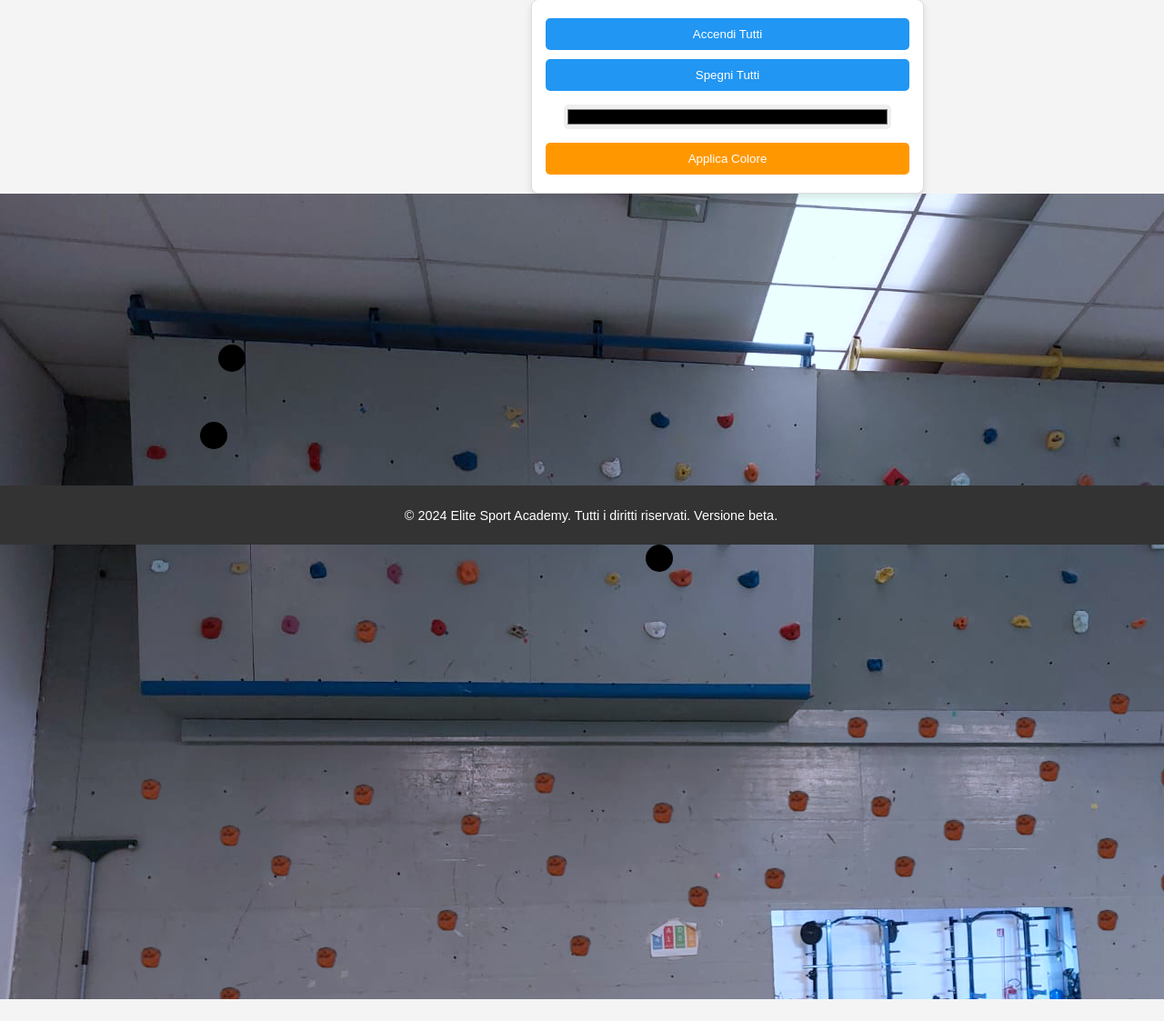
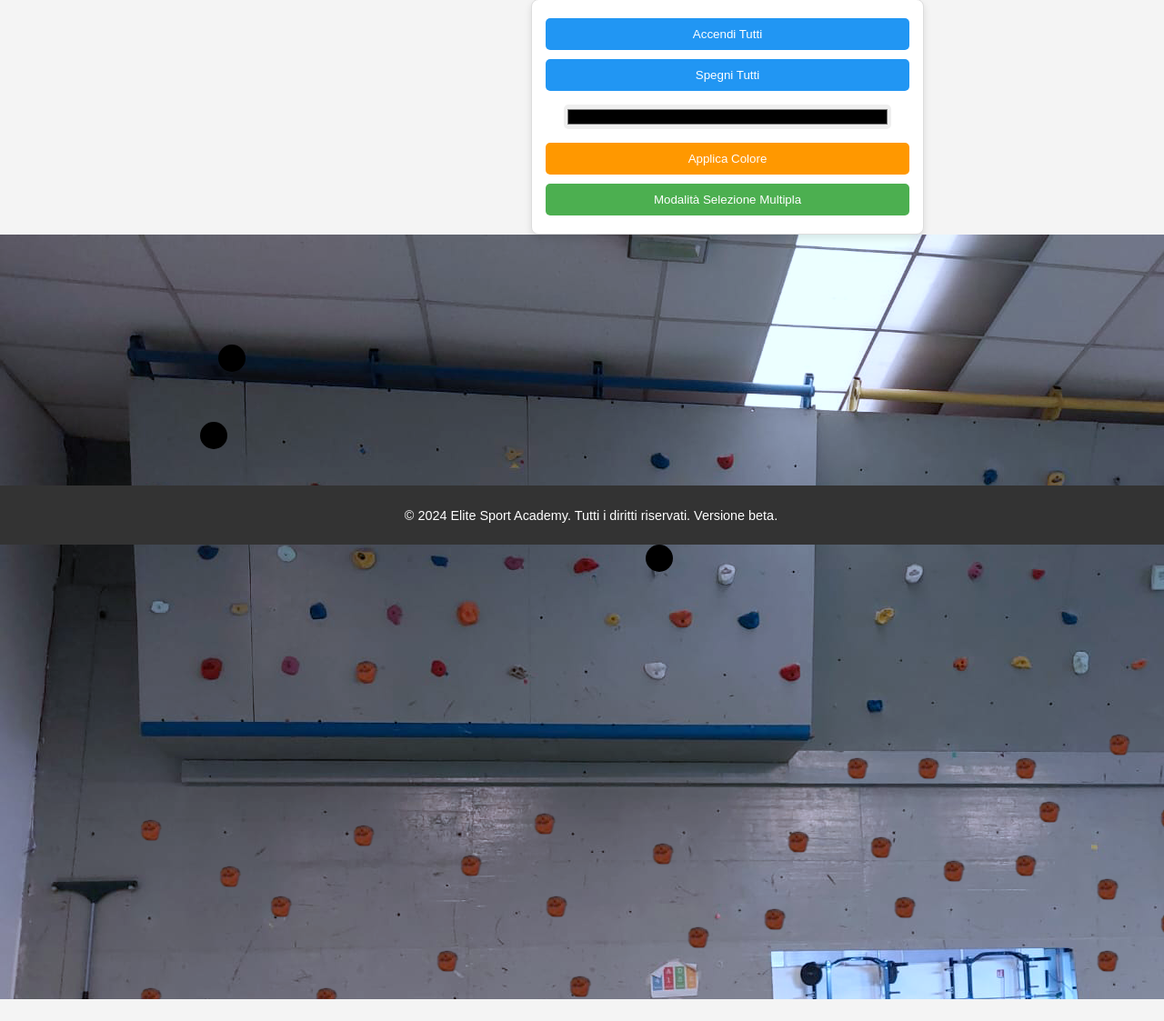
Before and after one commit to Bartolini1522/sitoesa, a Flask app: page / in a window 1280 px wide; the page is wider, and only the part inside the window is pictured. Shown: the part 201-1324 px from the top of that part at 91% size. Run offline with Flask 3, Linux system fonts and the light colour scheme.

Commit message:
test 1 selezione multipla

```diff
--- a/main.py
+++ b/main.py
@@ -49,5 +49,32 @@ def set_led_color(led_id, color):
     else:
         return jsonify({'status': 'error', 'message': 'LED ID non valido'}), 404
 
+@app.route('/batch_action', methods=['POST'])
+def batch_action():
+    data = request.json
+    ids = data.get('ids', [])
+    action = data.get('action')
+    color = data.get('color')
+
+    if not ids or action not in ['on', 'off', 'color']:
+        return jsonify({'status': 'error', 'message': 'Dati di richiesta non validi'}), 400
+
+    for led_id in ids:
+        if 1 <= led_id <= LED_COUNT:
+            if action == 'on':
+                pixels[led_id - 1] = (255, 255, 255)
+            elif action == 'off':
+                pixels[led_id - 1] = (0, 0, 0)
+            elif action == 'color' and color is not None:
+                r = (color >> 16) & 0xFF
+                g = (color >> 8) & 0xFF
+                b = color & 0xFF
+                pixels[led_id - 1] = (r, g, b)
+        else:
+            return jsonify({'status': 'error', 'message': f'LED ID non valido: {led_id}'}), 404
+
+    pixels.show()
+    return jsonify({'status': 'success', 'message': f'Azione batch {action} applicata con successo'}), 200
+
 if __name__ == '__main__':
-	app.run(host='0.0.0.0', port=5000, debug=True)
+    app.run(host='0.0.0.0', port=5000, debug=True)
--- a/static/css/style.css
+++ b/static/css/style.css
@@ -183,3 +183,24 @@ footer {
 .control-panel #apply-color:hover {
     background-color: #F57C00;
 }
+
+.control-panel #toggle-multi-select {
+    background-color: #4CAF50;
+}
+
+.control-panel #toggle-multi-select.active {
+    background-color: #FF5722; /* Changes color when active */
+}
+
+.control-panel #toggle-multi-select:hover {
+    background-color: #388E3C;
+}
+
+.control-panel #toggle-multi-select.active:hover {
+    background-color: #E64A19; /* Changes color on hover when active */
+}
+
+.button.selected {
+    border: 2px solid #FF5722;
+    box-shadow: 0 0 5px rgba(255, 87, 34, 0.5);
+}
--- a/static/js/script.js
+++ b/static/js/script.js
@@ -1,149 +1,220 @@
-let selectedButtonId;
-let selectedButton;
+// script.js
 
-// Mostra il modal quando un bottone LED è cliccato
-function showModal(event, buttonId) {
-    selectedButtonId = buttonId;
+document.addEventListener('DOMContentLoaded', function () {
+    const buttons = document.querySelectorAll('.button');
+    const toggleMultiSelectBtn = document.getElementById('toggle-multi-select');
     const modal = document.getElementById('modal');
-    modal.style.display = 'block';
-    modal.style.top = (event.clientY + 10) + 'px';
-    modal.style.left = (event.clientX + 10) + 'px';
-}
+    const coordinates = document.getElementById('coordinates');
+    const colorPicker = document.getElementById('color-picker');
+    const allOnBtn = document.getElementById('all-on');
+    const allOffBtn = document.getElementById('all-off');
+    const applyColorBtn = document.getElementById('apply-color');
+    const allColorPicker = document.getElementById('all-color-picker');
+    const submitColorBtn = document.getElementById('submit-color');
+    const onButton = document.getElementById('on-button');
+    const offButton = document.getElementById('off-button');
+    const modalApplyColorBtn = document.getElementById('modal-apply-color');
+    const modalColorPicker = document.getElementById('modal-color-picker');
 
-// Mostra il color picker per scegliere il colore
-function showColorPicker(event) {
-    const colorPicker = document.getElementById('color-picker');
-    colorPicker.style.display = 'block';
-    colorPicker.style.top = (event.clientY + 10) + 'px';
-    colorPicker.style.left = (event.clientX + 10) + 'px';
-}
+    let multiSelectMode = false;
+    let selectedButtons = new Set();
 
-// Gestisce il click sui bottoni LED
-function handleButtonClick(event) {
-    const buttonId = event.target.id;
-    selectedButton = event.target;
-    showModal(event, buttonId);
-}
+    console.log("JavaScript initialized and DOM content loaded");
 
-// Applica il colore selezionato a tutti i bottoni LED
-function applyColorToAll(color) {
-    document.querySelectorAll('.button').forEach(button => {
-        button.style.backgroundColor = color;
+    // Toggle multi-select mode
+    toggleMultiSelectBtn.addEventListener('click', function () {
+        multiSelectMode = !multiSelectMode;
+        toggleMultiSelectBtn.classList.toggle('active', multiSelectMode);
+
+        console.log(`Multi-select mode: ${multiSelectMode ? 'ON' : 'OFF'}`);
+
+        if (!multiSelectMode) {
+            // Clear selected buttons if exiting multi-select mode
+            console.log("Clearing selected buttons on exit of multi-select mode");
+            selectedButtons.forEach(button => button.classList.remove('selected'));
+            selectedButtons.clear();
+        }
     });
-}
 
-// Invia la richiesta al server Flask per controllare i LED
-function sendLedRequest(id, color = null) {
-    const url = color !== null ? `http://delfo.local:5000/set_led/${id}/${color}` : `http://delfo.local:5000/turn_off/${id}`;
-    fetch(url, {
-        method: 'POST',
-        headers: {
-            'Content-Type': 'application/json'
-        },
-        body: JSON.stringify({}) // Invia un corpo vuoto se non hai dati specifici da inviare
-    })
-    .then(response => {
-        if (!response.ok) {
-            throw new Error('Failed to update LED');
+    // Toggle LED selection in multi-select mode
+    buttons.forEach(button => {
+        button.addEventListener('click', function (e) {
+            if (multiSelectMode) {
+                e.preventDefault(); // Prevent default behavior
+                toggleLEDSelection(button);
+            } else {
+                showLEDOptions(button);
+            }
+        });
+    });
+
+    // Function to toggle LED selection
+    function toggleLEDSelection(button) {
+        if (selectedButtons.has(button)) {
+            button.classList.remove('selected');
+            selectedButtons.delete(button);
+            console.log(`Deselected LED: ${button.id}`);
+        } else {
+            button.classList.add('selected');
+            selectedButtons.add(button);
+            console.log(`Selected LED: ${button.id}`);
         }
-        return response.json();
-    })
-    .then(data => {
-        console.log(data.message);
-    })
-    .catch(error => {
-        console.error('Error:', error);
-    });
-}
-
-
-// Visualizza le coordinate del click sull'immagine
-document.getElementById('photo').addEventListener('click', function(event) {
-    const rect = event.target.getBoundingClientRect();
-    const x = event.clientX - rect.left;
-    const y = event.clientY - rect.top;
-
-    const coordinatesBox = document.getElementById('coordinates');
-    coordinatesBox.textContent = `Coordinate: (${Math.round(x)}, ${Math.round(y)})`;
-});
-
-// Gestisce l'applicazione del colore scelto tramite color picker
-document.getElementById('submit-color').addEventListener('click', function() {
-    if (!selectedButtonId) {
-        console.log("No button selected");
-        return;
     }
 
-    const colorInput = document.getElementById('color-input');
-    const color = colorInput.value;
-    const selectedButton = document.getElementById(selectedButtonId);
+    // Function to show LED options in single mode
+    function showLEDOptions(button) {
+        // Open the modal for individual LED control
+        modal.style.display = 'block';
+        console.log(`Opening modal for LED: ${button.id}`);
 
-    if (selectedButton) {
-        selectedButton.style.backgroundColor = color;
-        console.log(`Button ID: ${selectedButtonId}, Color: ${color}, Power: On`);
-
-        // Converti il colore in RGB
-        const rgb = parseInt(color.slice(1), 16);
-        sendLedRequest(selectedButtonId, rgb);
+        // Set the modal to control this specific LED
+        onButton.onclick = () => {
+            console.log(`Request to turn ON LED: ${button.id}`);
+            sendToggleRequest(button, true);
+        };
+        offButton.onclick = () => {
+            console.log(`Request to turn OFF LED: ${button.id}`);
+            sendToggleRequest(button, false);
+        };
+        modalApplyColorBtn.onclick = () => {
+            const color = modalColorPicker.value;
+            console.log(`Request to change color of LED: ${button.id} to ${color}`);
+            sendChangeColorRequest(button, color);
+        };
     }
 
-    document.getElementById('color-picker').style.display = 'none';
-    document.getElementById('modal').style.display = 'none';
-});
+    // Function to send toggle request
+    function sendToggleRequest(button, state) {
+        fetch('http://delfo.local:5000/toggle', {
+            method: 'POST',
+            headers: { 'Content-Type': 'application/json' },
+            body: JSON.stringify({ id: button.id, state: state })
+        })
+        .then(response => response.json())
+        .then(data => {
+            if (data.success) {
+                toggleLED(button, state);
+                console.log(`Server responded: LED ${button.id} is now ${state ? 'ON' : 'OFF'}`);
+            } else {
+                console.error(`Failed to toggle LED: ${button.id}`);
+            }
+        })
+        .catch(error => console.error('Error:', error));
+    }
 
-// Gestisce il click sul bottone "Accendi"
-document.getElementById('on-button').addEventListener('click', function() {
-    showColorPicker(event);
-    document.getElementById('modal').style.display = 'none';
-});
+    // Function to toggle LED state
+    function toggleLED(button, state) {
+        button.style.backgroundColor = state ? 'red' : 'black';
+        button.classList.remove('selected'); // Remove selection on toggle
+        console.log(`LED ${button.id} visually updated to ${state ? 'ON' : 'OFF'}`);
+    }
 
-// Gestisce il click sul bottone "Spegni"
-document.getElementById('off-button').addEventListener('click', function() {
-    if (selectedButton) {
-        selectedButton.style.backgroundColor = 'black';
-        console.log(`Button ID: ${selectedButtonId}, Power: Off`);
-        sendLedRequest(selectedButtonId);
+    // Function to send color change request
+    function sendChangeColorRequest(button, color) {
+        fetch('http://delfo.local:5000/change_color', {
+            method: 'POST',
+            headers: { 'Content-Type': 'application/json' },
+            body: JSON.stringify({ id: button.id, color: color })
+        })
+        .then(response => response.json())
+        .then(data => {
+            if (data.success) {
+                changeLEDColor(button, color);
+                console.log(`Server responded: Color of LED ${button.id} changed to ${color}`);
+            } else {
+                console.error(`Failed to change color of LED: ${button.id}`);
+            }
+        })
+        .catch(error => console.error('Error:', error));
     }
-    document.getElementById('modal').style.display = 'none';
-});
 
-// Aggiunge gli event listener a tutti i bottoni LED
-document.querySelectorAll('.button').forEach(button => {
-    button.addEventListener('click', handleButtonClick);
-});
+    // Function to change LED color
+    function changeLEDColor(button, color) {
+        button.style.backgroundColor = color;
+        button.classList.remove('selected'); // Remove selection on color change
+        console.log(`LED ${button.id} color visually updated to ${color}`);
+    }
 
-// Azioni del Pannello di Controllo
-document.getElementById('all-on').addEventListener('click', function() {
-    applyColorToAll('white'); // Accendi tutti i LED con colore bianco
-    console.log('Button ID: all, Color: white, Power: on');
+    // Close modal on outside click
+    window.onclick = function (event) {
+        if (event.target == modal) {
+            modal.style.display = 'none';
+            console.log("Modal closed");
+        }
+    }
 
-    // Accendi tutti i LED con colore bianco
-    document.querySelectorAll('.button').forEach(button => {
-        button.style.backgroundColor = 'white';
-        sendLedRequest(button.id, 0xFFFFFF);
+    // Batch actions for selected LEDs
+    function applyActionToSelectedLEDs(action, color) {
+        const selectedIds = Array.from(selectedButtons).map(button => button.id);
+
+        console.log(`Applying batch action: ${action} to LEDs: ${selectedIds.join(', ')}${action === 'color' ? ` with color ${color}` : ''}`);
+
+        fetch('http://delfo.local:5000/batch_action', {
+            method: 'POST',
+            headers: { 'Content-Type': 'application/json' },
+            body: JSON.stringify({ ids: selectedIds, action: action, color: color })
+        })
+        .then(response => response.json())
+        .then(data => {
+            if (data.success) {
+                selectedButtons.forEach(button => {
+                    switch (action) {
+                        case 'on':
+                            toggleLED(button, true);
+                            break;
+                        case 'off':
+                            toggleLED(button, false);
+                            break;
+                        case 'color':
+                            changeLEDColor(button, color);
+                            break;
+                        default:
+                            break;
+                    }
+                });
+                console.log(`Server responded: Batch action ${action} applied successfully`);
+            } else {
+                console.error(`Failed to apply batch action: ${action}`);
+            }
+        })
+        .catch(error => console.error('Error:', error));
+    }
+
+    // Apply color to all selected LEDs
+    applyColorBtn.addEventListener('click', function () {
+        const color = allColorPicker.value;
+        console.log(`Apply color ${color} to selected LEDs`);
+        applyActionToSelectedLEDs('color', color);
+    });
+
+    // Turn on all selected LEDs
+    allOnBtn.addEventListener('click', function () {
+        console.log("Turning ON all selected LEDs");
+        applyActionToSelectedLEDs('on');
+    });
+
+    // Turn off all selected LEDs
+    allOffBtn.addEventListener('click', function () {
+        console.log("Turning OFF all selected LEDs");
+        applyActionToSelectedLEDs('off');
+    });
+
+    // Individual LED control using modal
+    submitColorBtn.addEventListener('click', function () {
+        const color = colorPicker.querySelector('#color-input').value;
+        const button = document.querySelector('.button.selected');
+        if (button) {
+            console.log(`Submit color ${color} for LED: ${button.id}`);
+            sendChangeColorRequest(button, color);
+            colorPicker.style.display = 'none';
+        }
+    });
+
+    // Update coordinates on mouse movement
+    document.addEventListener('mousemove', function (e) {
+        const x = e.clientX;
+        const y = e.clientY;
+        coordinates.innerText = `Coordinate: (${x}, ${y})`;
+        console.log(`Mouse coordinates updated: (${x}, ${y})`);
     });
 });
-
-document.getElementById('all-off').addEventListener('click', function() {
-    applyColorToAll('black'); // Spegni tutti i LED (colore nero)
-    console.log('Button ID: all, Power: off');
-
-    // Spegni tutti i LED
-    document.querySelectorAll('.button').forEach(button => {
-        button.style.backgroundColor = 'black';
-        sendLedRequest(button.id);
-    });
-});
-
-document.getElementById('apply-color').addEventListener('click', function() {
-    const colorInput = document.getElementById('all-color-picker');
-    const color = colorInput.value;
-    applyColorToAll(color);
-    console.log(`Button ID: all, color: ${color}, Power: on`);
-
-    // Converti il colore in RGB
-    const rgb = parseInt(color.slice(1), 16);
-    document.querySelectorAll('.button').forEach(button => {
-        sendLedRequest(button.id, rgb);
-    });
-});
--- a/templates/index.html
+++ b/templates/index.html
@@ -12,33 +12,39 @@
         <h1>Controllo LED Parete Arrampicata</h1>
     </header>
 
-    <div class="container">
-        <div class="control-panel" id="control-panel">
-            <button id="all-on">Accendi Tutti</button>
-            <button id="all-off">Spegni Tutti</button>
-            <input type="color" id="all-color-picker">
-            <button id="apply-color">Applica Colore</button>
-        </div>
+    <main class="container">
+        <section class="control-panel" id="control-panel">
+            <button id="all-on" aria-label="Turn All LEDs On">Accendi Tutti</button>
+            <button id="all-off" aria-label="Turn All LEDs Off">Spegni Tutti</button>
+            <input type="color" id="all-color-picker" aria-label="Pick a color for all LEDs">
+            <button id="apply-color" aria-label="Apply Color to All LEDs">Applica Colore</button>
+            <button id="toggle-multi-select" aria-label="Toggle Multi-Select Mode">Modalità Selezione Multipla</button>
+        </section>
 
         <img src="/static/img/muro2.png" alt="Immagine" class="photo" id="photo">
 
         <div class="coordinates" id="coordinates">Coordinate: (x, y)</div>
-        <button class="button button1" id="1"></button>
-        <button class="button button2" id="2"></button>
-        <button class="button button3" id="3"></button>
+
+        <!-- LED Buttons -->
+        <button class="button button1" id="led-button-1" aria-label="LED 1"></button>
+        <button class="button button2" id="led-button-2" aria-label="LED 2"></button>
+        <button class="button button3" id="led-button-3" aria-label="LED 3"></button>
 
         <!-- Color Picker -->
-        <div class="color-picker" id="color-picker">
-            <input type="color" id="color-input">
-            <button id="submit-color">Applica</button>
+        <div class="color-picker" id="color-picker" role="dialog" aria-hidden="true">
+            <input type="color" id="color-input" aria-label="Choose LED Color">
+            <button id="submit-color" aria-label="Apply LED Color">Applica</button>
         </div>
 
         <!-- Modal -->
-        <div class="modal" id="modal">
-            <button id="on-button">Accendi</button>
-            <button id="off-button">Spegni</button>
+        <div class="modal" id="modal" role="dialog" aria-hidden="true">
+            <p>Modalità singola o multipla</p>
+            <button id="on-button" aria-label="Turn On LED">Accendi</button>
+            <button id="off-button" aria-label="Turn Off LED">Spegni</button>
+            <input type="color" id="modal-color-picker" aria-label="Pick LED Color">
+            <button id="modal-apply-color" aria-label="Apply Selected Color">Applica Colore</button>
         </div>
-    </div>
+    </main>
 
     <footer>
         <p>&copy; 2024 Elite Sport Academy. Tutti i diritti riservati. Versione beta.</p>
```
